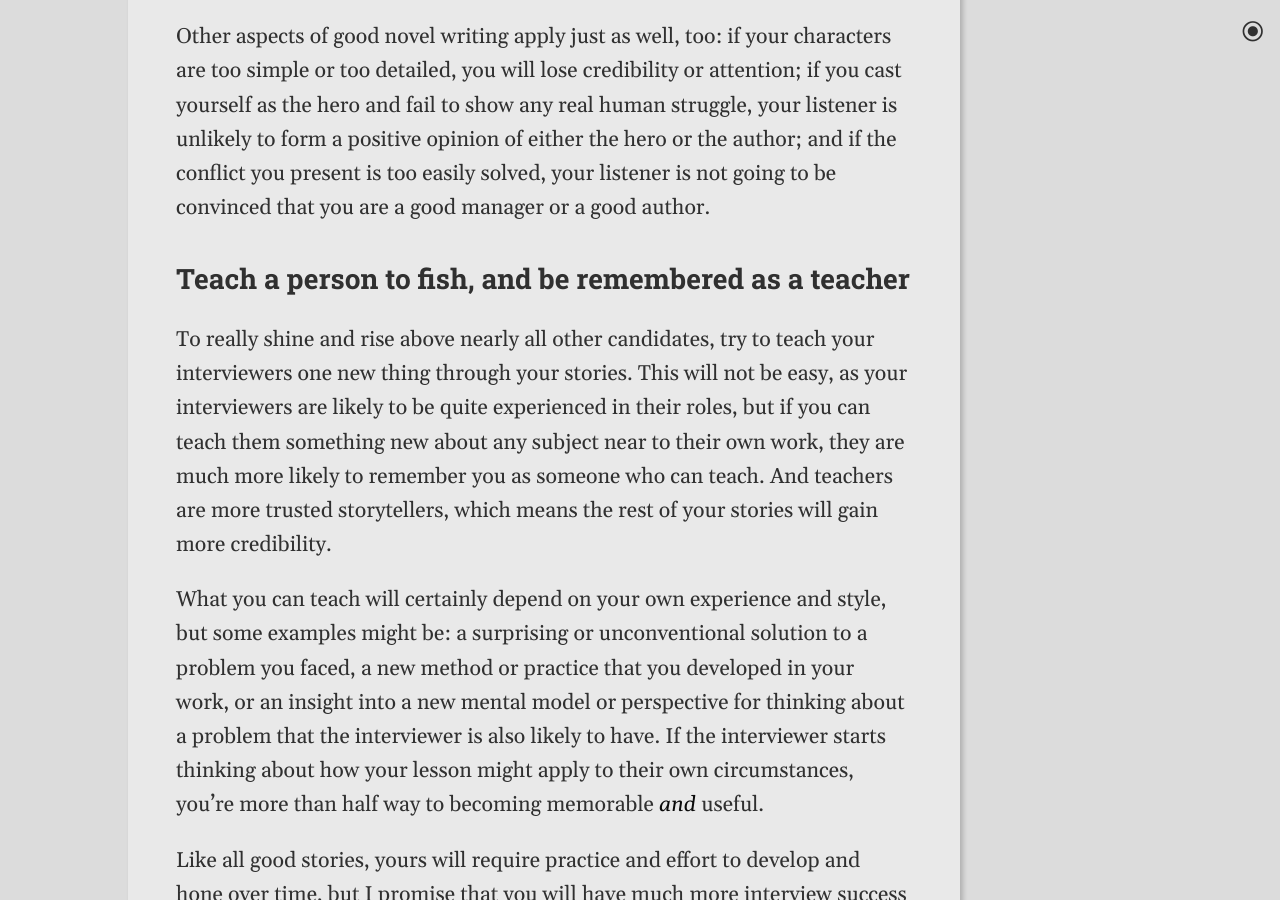
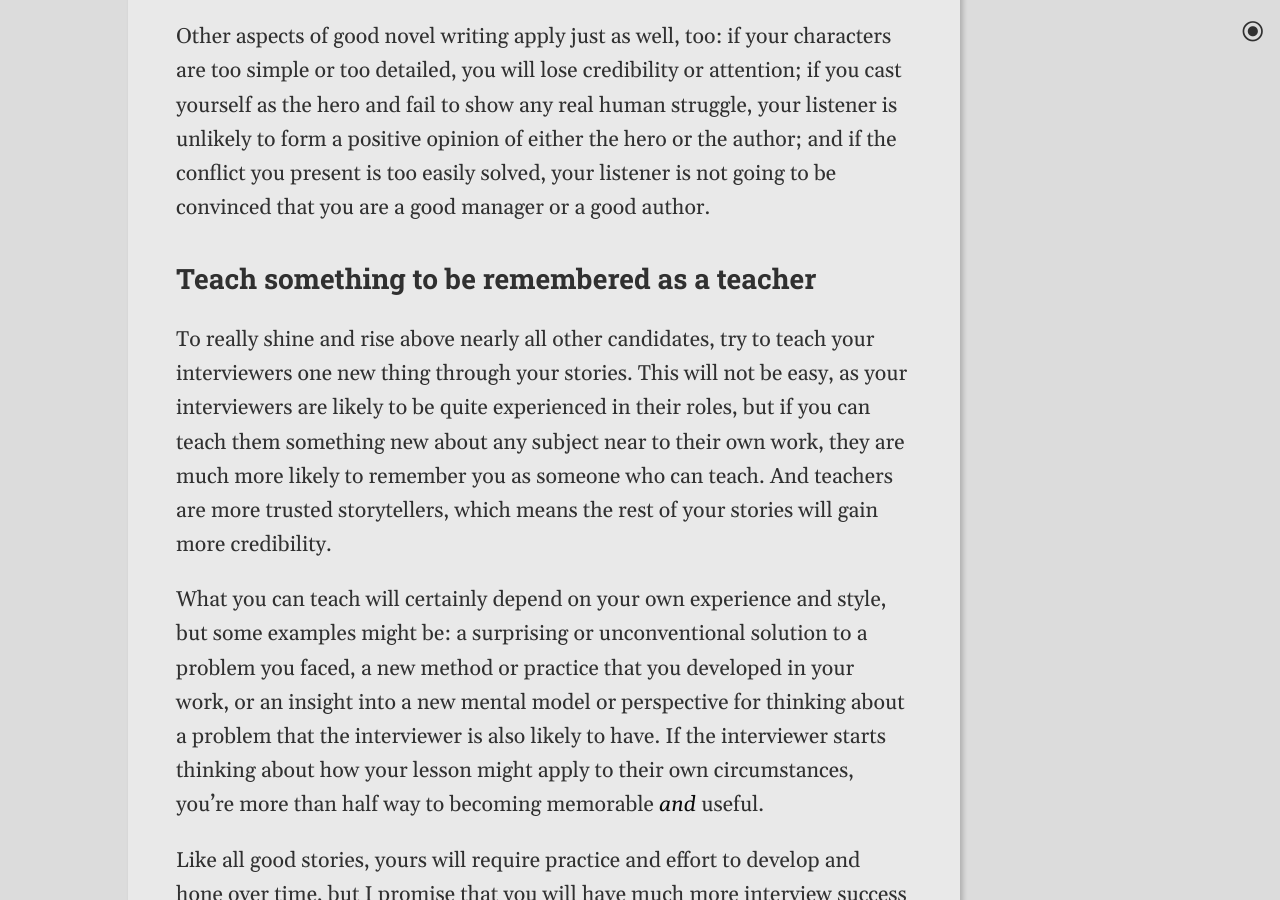
Before and after one commit to h3h/bradfordfults.com, a Jekyll site: the page built from business/_posts/2021-02-25-how-to-pass-a-manager-interview.md, in a window 1280 px wide and 900 px high, scrolled down 1558 px. Built offline with Jekyll 4.4.1, drawn with Linux system fonts in a browser that asks for light colours.

Commit message:
Simplify, improve relevance

```diff
--- a/business/_posts/2021-02-25-how-to-pass-a-manager-interview.md
+++ b/business/_posts/2021-02-25-how-to-pass-a-manager-interview.md
@@ -46,7 +46,7 @@ listener is unlikely to form a positive opinion of either the hero or the
 author; and if the conflict you present is too easily solved, your listener is
 not going to be convinced that you are a good manager or a good author.
 
-## Teach a person to fish, and be remembered as a teacher
+## Teach something to be remembered as a teacher
 To really shine and rise above nearly all other candidates, try to teach your
 interviewers one new thing through your stories. This will not be easy, as your
 interviewers are likely to be quite experienced in their roles, but if you can
```
